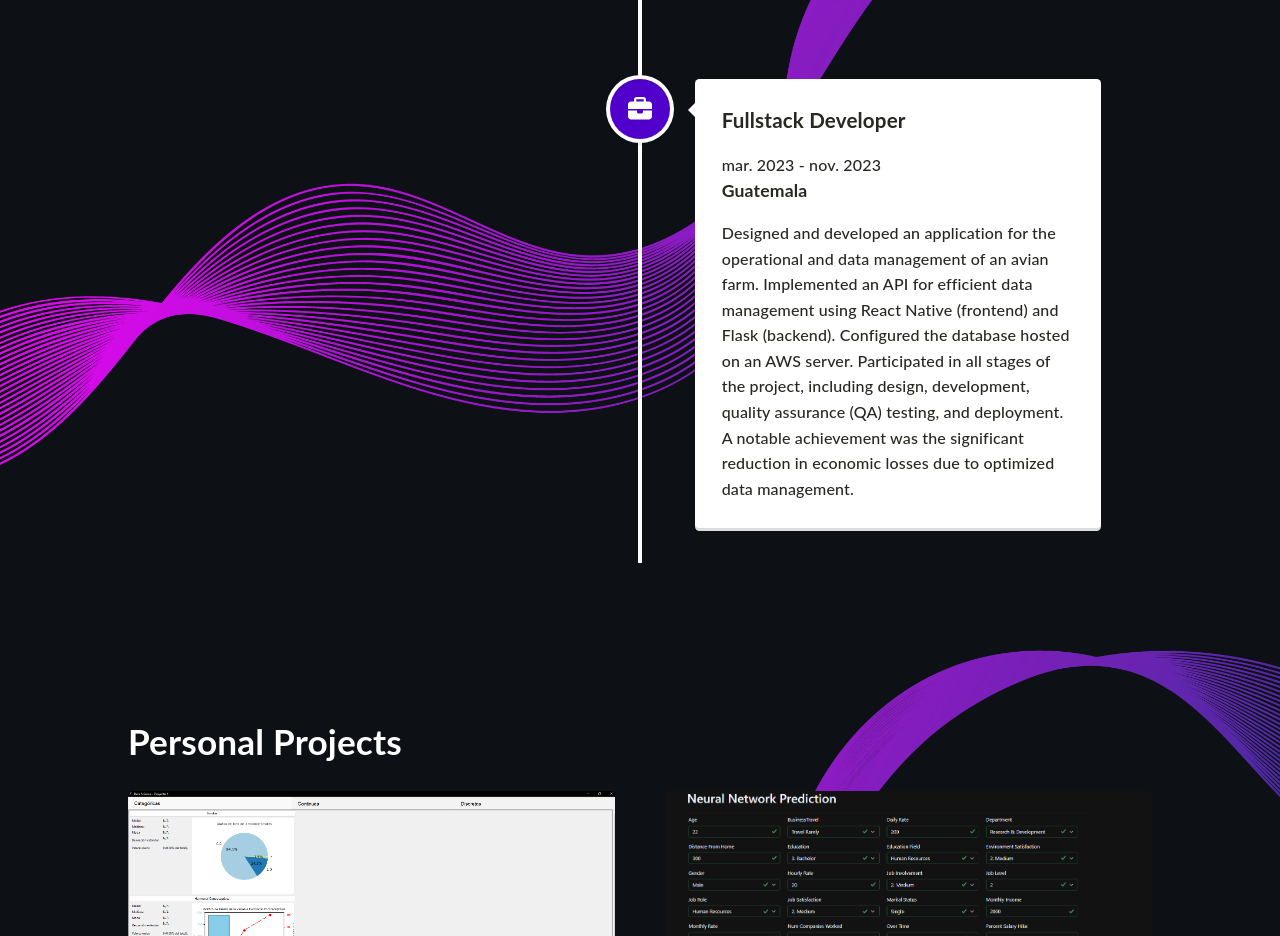
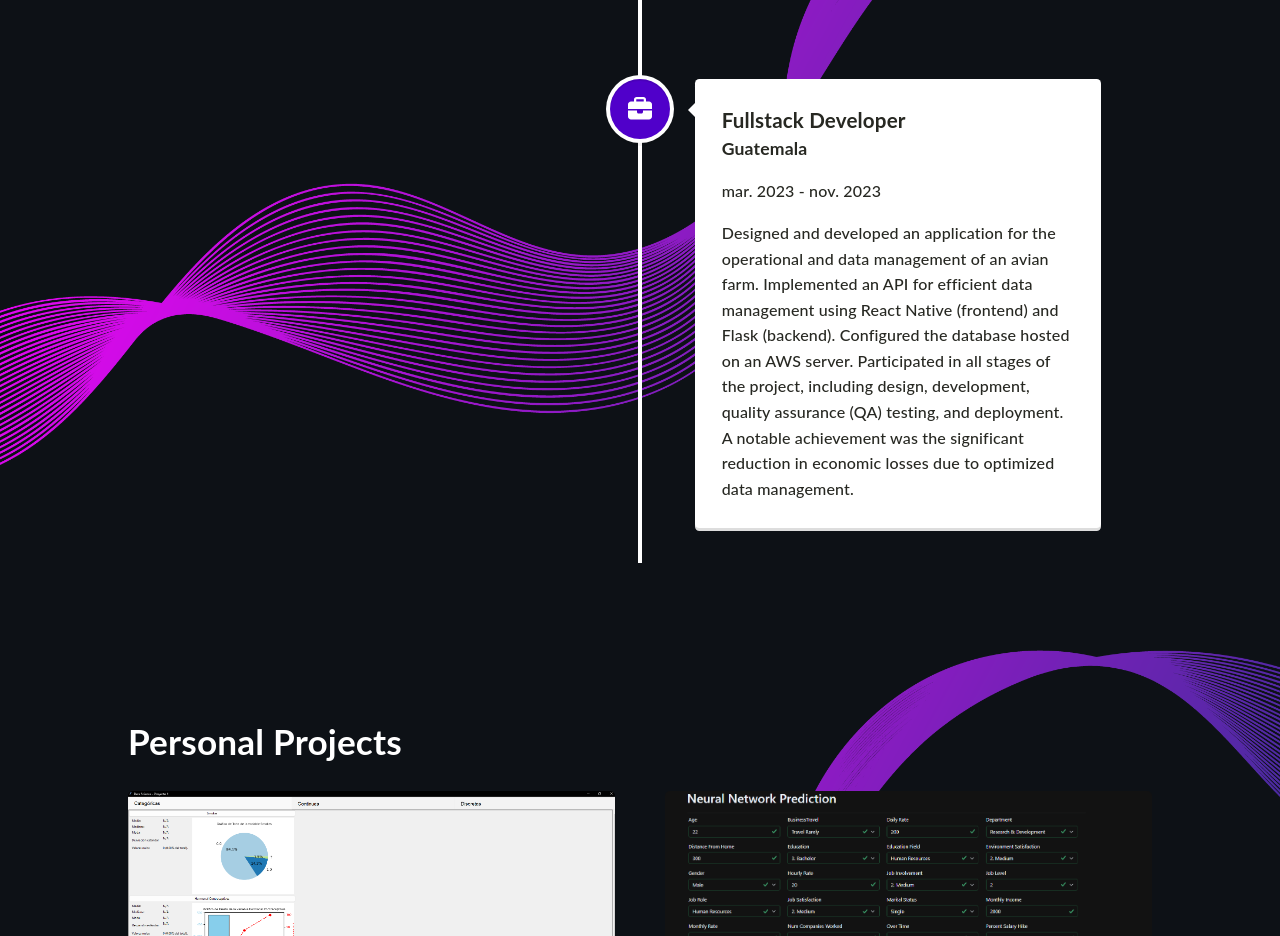
Before and after one commit to auyjos/portfolioJoseAuyon, a React (Create React App) app: page / in a window 1280 px wide. Shown: the part 3440-4376 px from the top of the page. Built offline with nearby package versions, Linux system fonts and the light colour scheme.

Commit message:
Change timeline date

```diff
--- a/src/components/Timeline.tsx
+++ b/src/components/Timeline.tsx
@@ -31,8 +31,8 @@ function Timeline() {
           >
 
             <h3 className="vertical-timeline-element-title">Fullstack Developer</h3>
+            <h4 className="vertical-timeline-element-subtitle">Guatemala</h4>
             <p>mar. 2023 - nov. 2023</p>
-            <h4 className="vertical-timeline-element-subtitle">Guatemala</h4>
 
             <p>
             Designed and developed an application for the operational and data management of an avian farm. Implemented an API for efficient data management using React Native (frontend) and Flask (backend). Configured the database hosted on an AWS server. Participated in all stages of the project, including design, development, quality assurance (QA) testing, and deployment. A notable achievement was the significant reduction in economic losses due to optimized data management.
```
